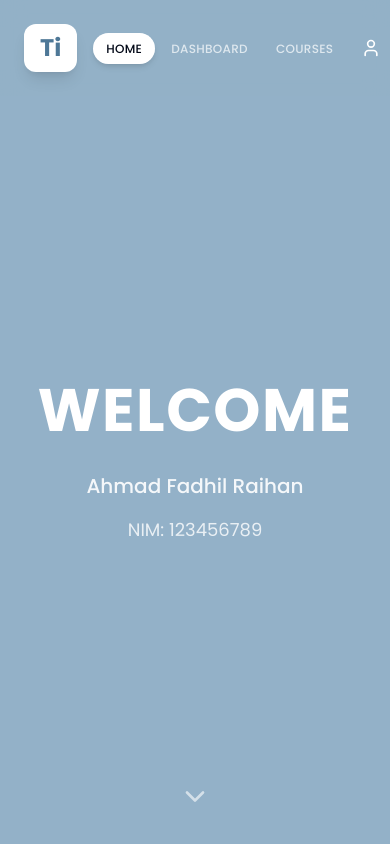
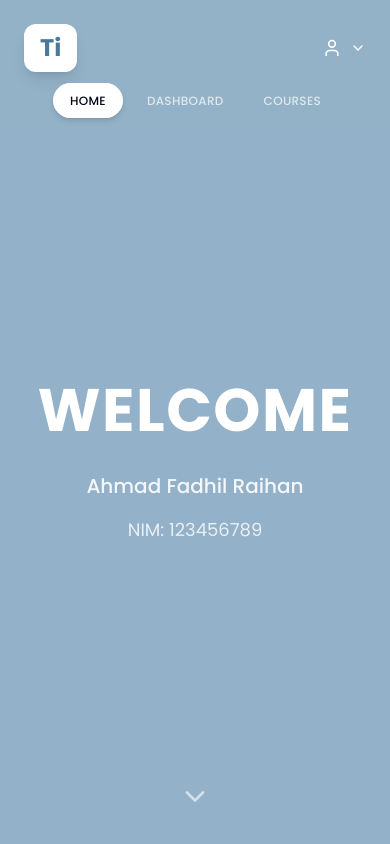
Before and after one commit to R3xzzz/ti-frontend-journey, a React (Vite) app: page / in a window 390 px wide. Shown: the top 844 px of the page. Built offline with nearby package versions, Linux system fonts and the light colour scheme; the HTML template or start-up script is replaced by a standard one.

Commit message:
Reverted to commit a21823edfcefa8b7c375864c78945d0b5f62cb07

```diff
--- a/src/components/layouts/Navbar.tsx
+++ b/src/components/layouts/Navbar.tsx
@@ -67,30 +67,6 @@ const Navbar = () => {
             ))}
           </div>
 
-          {/* Mobile Navigation Pills - Centered */}
-          <div className="md:hidden flex items-center justify-center space-x-1 flex-1 mx-4">
-            {navItems.map((item) => (
-              <motion.div
-                key={item.name}
-                whileHover={{ scale: 1.05 }}
-                whileTap={{ scale: 0.95 }}
-              >
-                <Link
-                  to={item.path}
-                  className={`
-                    px-3 py-1.5 rounded-full font-medium text-xs tracking-wide transition-all duration-300
-                    ${isActive(item.path)
-                      ? 'bg-card text-card-foreground shadow-md border border-border'
-                      : 'text-foreground/70 hover:text-foreground hover:bg-card/50'
-                    }
-                  `}
-                >
-                  {item.name}
-                </Link>
-              </motion.div>
-            ))}
-          </div>
-
           {/* Profile Section with Dropdown */}
           <DropdownMenu>
             <DropdownMenuTrigger asChild>
@@ -122,6 +98,34 @@ const Navbar = () => {
             </DropdownMenuContent>
           </DropdownMenu>
         </div>
+
+        {/* Mobile Navigation Pills - Centered */}
+        <motion.div
+          initial={{ opacity: 0 }}
+          animate={{ opacity: 1 }}
+          className="md:hidden mt-4 flex justify-center space-x-2"
+        >
+          {navItems.map((item) => (
+            <motion.div
+              key={item.name}
+              whileHover={{ scale: 1.05 }}
+              whileTap={{ scale: 0.95 }}
+            >
+              <Link
+                to={item.path}
+                className={`
+                  px-4 py-2 rounded-full font-medium text-xs tracking-wide transition-all duration-300
+                  ${isActive(item.path)
+                    ? 'bg-card text-card-foreground shadow-md border border-border'
+                    : 'text-foreground/70 hover:text-foreground hover:bg-card/50'
+                  }
+                `}
+              >
+                {item.name}
+              </Link>
+            </motion.div>
+          ))}
+        </motion.div>
       </div>
     </motion.nav>
   );
```
